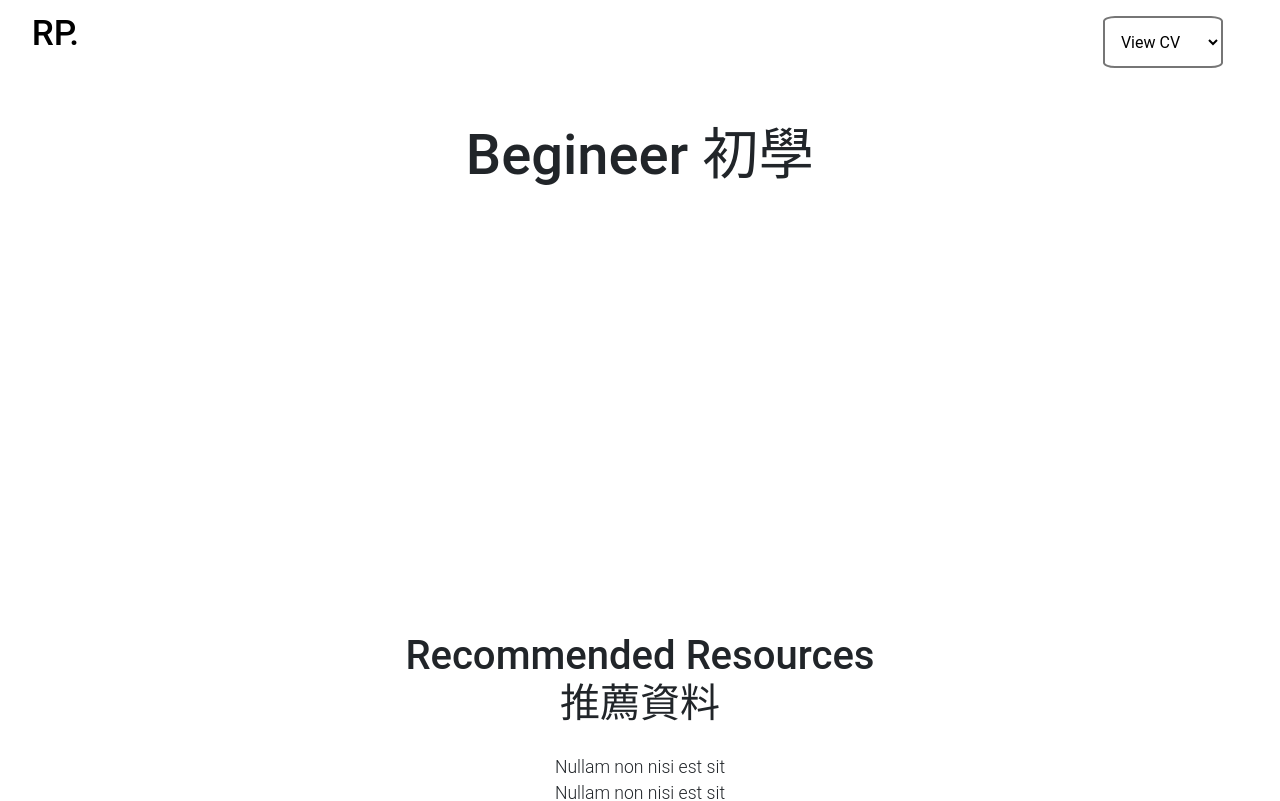
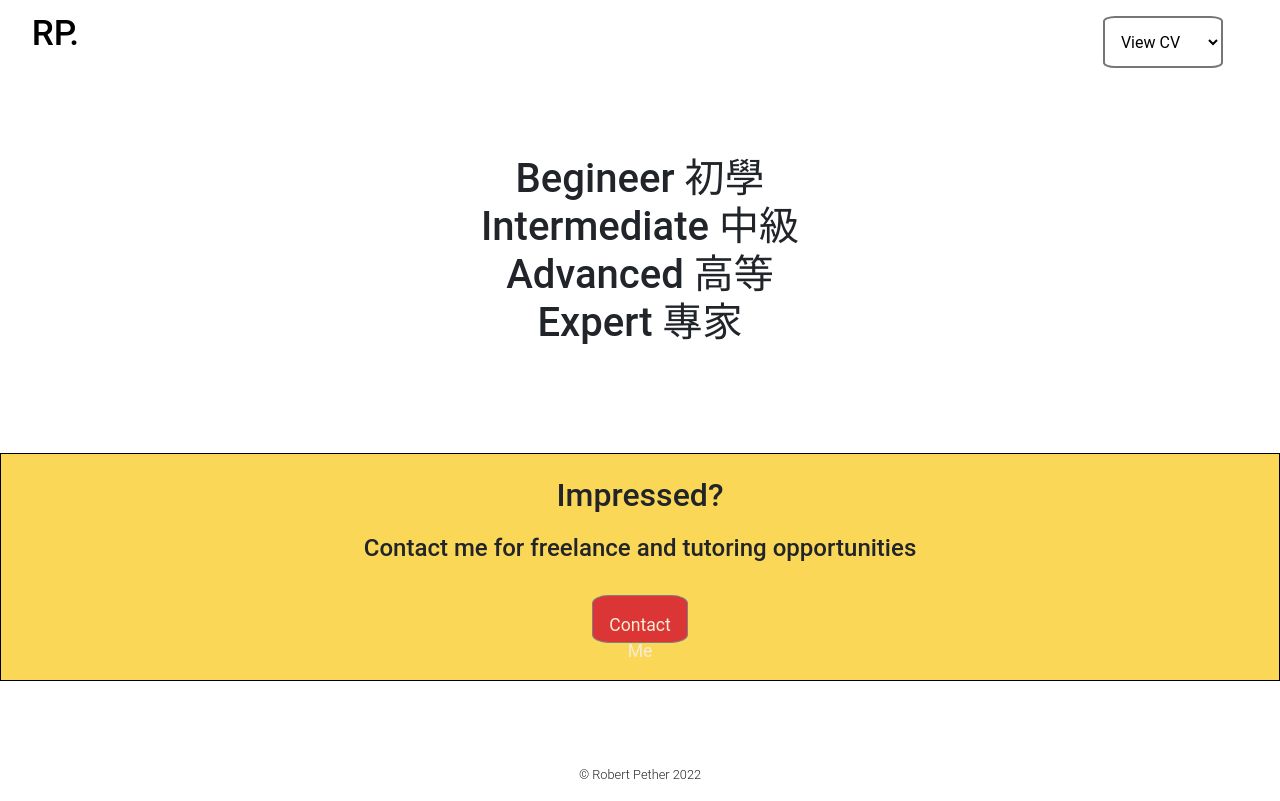
Before and after one commit to rpet064/PersonallyRob, a Next.js app: page /about/chineseNow in a window 1280 px wide. Shown: the top 801 px of the page. Built offline with nearby package versions, Linux system fonts and the light colour scheme.

Commit message:
add collapisible functionality to chineseNow page

```diff
--- a/pages/about/chineseNow.tsx
+++ b/pages/about/chineseNow.tsx
@@ -55,8 +55,7 @@ export default function ChineseNow() {
         !isLoading && pageData.map(({videoLink, label, resourceLink, sectionClass},  index: number) => {
           return (
         <div key={index}>
-        <CollapsibleSection>
-          <h1 className="extralargetext">{label}</h1>
+        <CollapsibleSection label={label}>
           <div className={styles.playerwrapper}>
             <ReactPlayer url={videoLink} />
           </div>
--- a/pages/about/chineseNowComponents/collapsible.tsx
+++ b/pages/about/chineseNowComponents/collapsible.tsx
@@ -4,9 +4,20 @@ import styles from '../../../styles/Home.module.css'
 const CollapsibleSection = (props: any) => {
     const [open, setOpen] = useState(false);
 
+    function setCollapsible(){
+        if (open === false){
+            setOpen(true)
+        } else {
+            setOpen(false)
+        }
+    }
+
     return (
         <section className={styles.collapsible}>
-            <div onClick={() => setOpen(true)}>{props.children}</div>
+            <div onClick={setCollapsible}>
+                <h1 className={styles.extralargetext}>{props.label}</h1>
+                {open && props.children}
+            </div>
         </section>
     )
 }
```
Also changed, not shown: tsconfig.json (+5 -3 lines).
